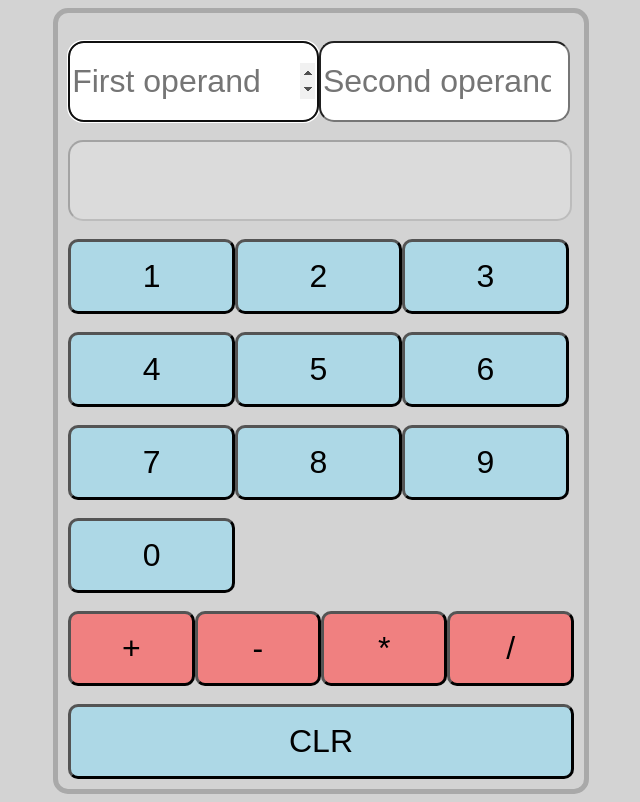
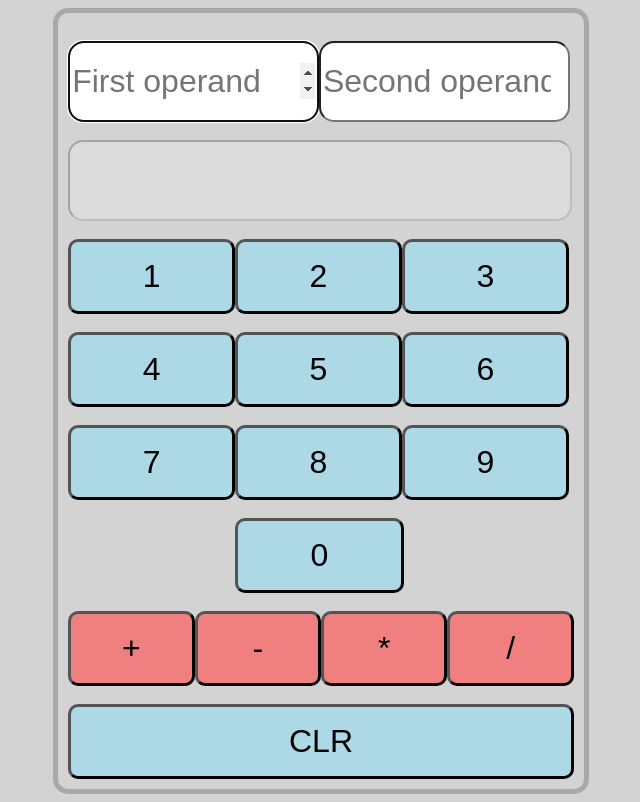
Before and after one commit to EricAustin/weekend-chal-week2, a website: page public/index.html in a window 1280 px wide. Shown: the whole page, without its empty margins (319-959 px from the left). Drawn offline with Linux system fonts and the light colour scheme.

Commit message:
zero button alignment done, debug logs commented out

```diff
--- a/public/client.js
+++ b/public/client.js
@@ -16,7 +16,7 @@ function setLastFocus(focus) {
 
 
 function sendToServer(sendIt) {
-    console.log('sendToServerHit')
+    // console.log('sendToServerHit')
     $.ajax({
         method: 'POST',
         url: '/doMath',
@@ -69,7 +69,7 @@ $('document').ready(function () {
     };
 
     for (var i = 0; i <= 0; i++) {
-        $('#numberButtonsLocation4').append('<button class="numButton" id=' + i + '>' + i + '</button>');
+        $('#numberButtonsLocation4').append('<button class="numButton buttonZero" id=' + i + '>' + i + '</button>');
     };
 
 
@@ -82,11 +82,11 @@ $('document').ready(function () {
     $('.operationButton').on('click', function () {
         sendIt.operandOne = $('#operandOne').val();
         sendIt.operandTwo = $('#operandTwo').val();
-        console.log('operation click');
+        // console.log('operation click');
         sendIt.operation = this.id;
-        console.log(this.id);
+        // console.log(this.id);
 
-        console.log(sendIt);
+        // console.log(sendIt);
 
         sendToServer(sendIt);
     });
--- a/public/style.css
+++ b/public/style.css
@@ -31,6 +31,15 @@ button {
     margin: auto;
 }
 
+#numberButtonsLocation4 {
+    margin-left: 33%;
+    margin-right: 33%;
+}
+
+.buttonZero {
+     width: 98%;
+}
+
 .operationButton {
     width: 25%;
     background-color: lightcoral;
```
Also changed, not shown: app.js (+6 -6 lines), public/index.html (+1 -0 lines).
